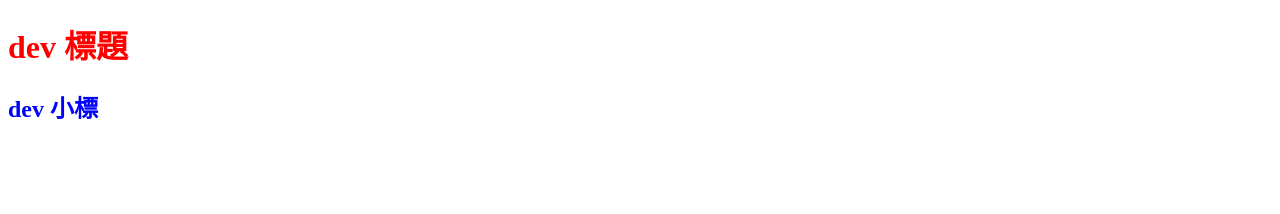
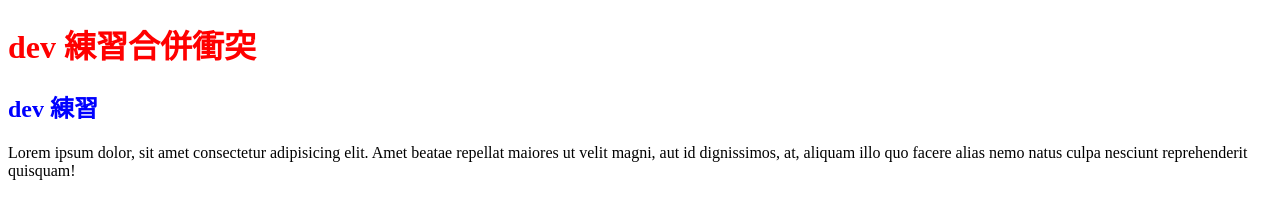
Before and after one commit to Shawn-en-Yuan/test, a plain HTML site: page index.html in a window 1280 px wide. Drawn offline with Linux system fonts and the light colour scheme.

Commit message:
合併練習

```diff
--- a/index.html
+++ b/index.html
@@ -9,7 +9,8 @@
 </head>
 <body>
 
-    <h1>dev 標題</h1>
-    <h2>dev 小標</h2>
+    <h1>dev 練習合併衝突</h1>
+    <h2>dev 練習</h2>
+    <p>Lorem ipsum dolor, sit amet consectetur adipisicing elit. Amet beatae repellat maiores ut velit magni, aut id dignissimos, at, aliquam illo quo facere alias nemo natus culpa nesciunt reprehenderit quisquam!</p>
 
 </html>
```
